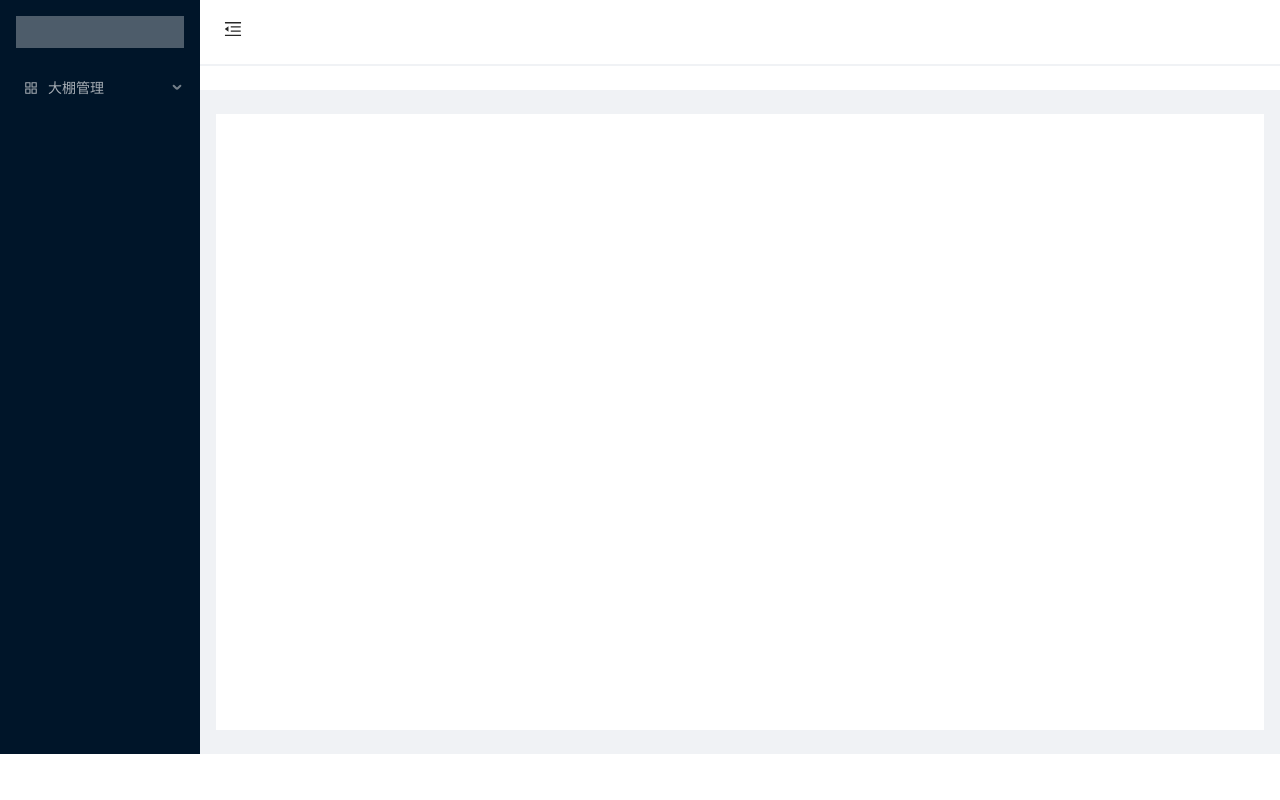
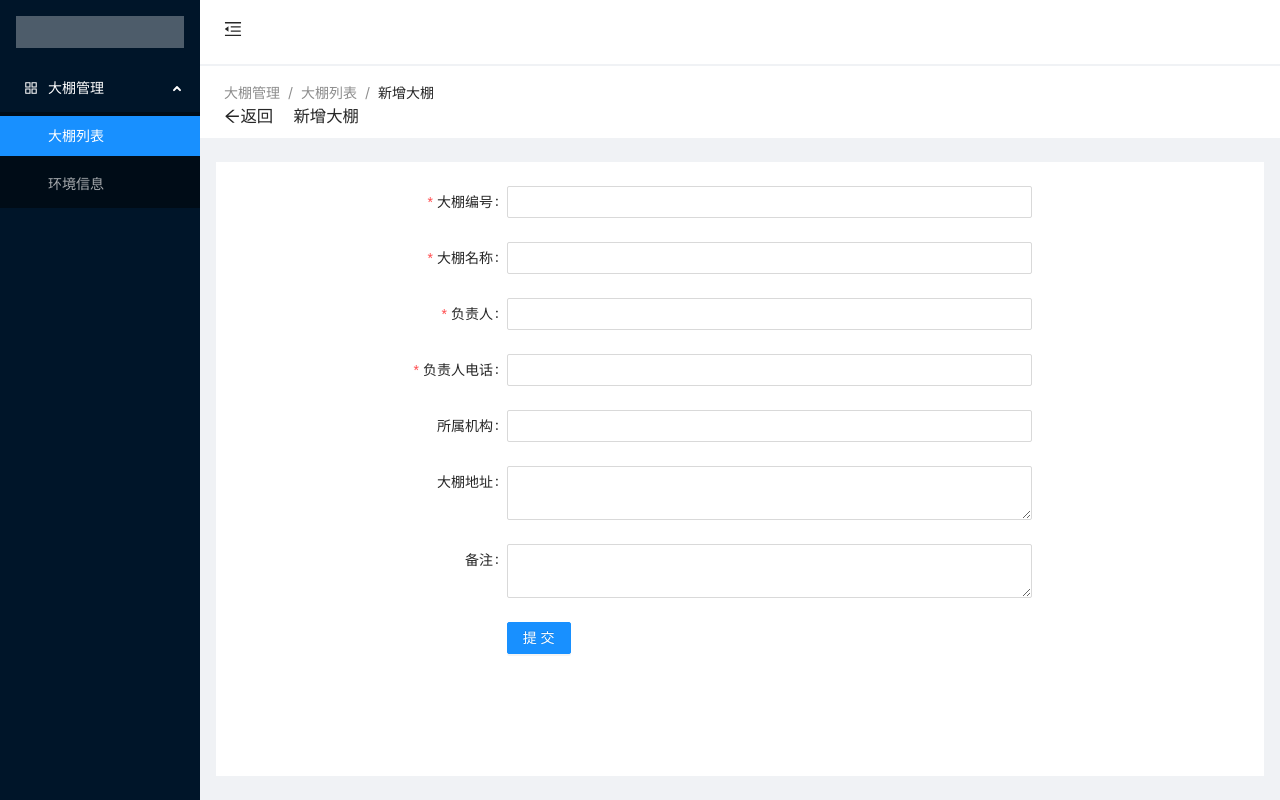
Before and after one commit to wfanny05/green-house-frontend, a Vue app: page /green-house-form in a window 1280 px wide. Before the commit this address had no page. Built offline with nearby package versions, Linux system fonts and the light colour scheme.

Commit message:
feat: 添加新增大棚页

```diff
--- a/src/components/main-layout.vue
+++ b/src/components/main-layout.vue
@@ -27,7 +27,7 @@
         <a-breadcrumb>
           <a-breadcrumb-item v-for="item in pageTitle" :key="item">{{ item }}</a-breadcrumb-item>
         </a-breadcrumb>
-        <h1>{{ pageTitle[pageTitle.length - 1] }}</h1>
+        <h1><span v-if="backUrl" class="back" @click="back"><arrow-left-outlined />返回</span> {{ pageTitle[pageTitle.length - 1] }}</h1>
       </div>
       <a-layout-content class="main-layout-content">
         <div class="main-layout-content-inner">
@@ -44,9 +44,10 @@ import {
   UploadOutlined,
   MenuUnfoldOutlined,
   MenuFoldOutlined,
-  AppstoreOutlined
+  AppstoreOutlined,
+  ArrowLeftOutlined
 } from '@ant-design/icons-vue';
-import { defineComponent, ref, onMounted, watch } from 'vue';
+import { defineComponent, ref, onMounted, watch, provide } from 'vue';
 import { useRouter, useRoute, RouterLink } from 'vue-router'
 
 interface menuItem {
@@ -64,7 +65,8 @@ export default defineComponent({
     UploadOutlined,
     MenuUnfoldOutlined,
     MenuFoldOutlined,
-    AppstoreOutlined
+    AppstoreOutlined,
+    ArrowLeftOutlined
   },
   setup() {
     const router = useRouter()
@@ -142,23 +144,34 @@ export default defineComponent({
     let selectedKeys = ref<string[]>([])
     let openKeys = ref<string[]>([])
     let pageTitle = ref<string[]>([])
+    let backUrl = ref<string>('')
+
+    const back = () => {
+      // console.log(backUrl.value)
+      router.push({
+        path: backUrl.value
+      })
+    }
 
     onMounted(() => {
 
+    })
+
+    provide('pageTitlePush', (title: string, url: string) => {
+      pageTitle.value[2] = title
+      backUrl.value = url
     })
 
     watch(() => route.path, (newValue, oldValue) => {
       console.log(newValue, '新的路由')
       console.log(oldValue, '旧的路由')
       const path = newValue
+      pageTitle.value = []
+      backUrl.value = ''
       menu.forEach((item, index) => {
         const children = item.children || []
         children.forEach((child, index2) => {
-          if (child.path === path) {
-            // setTimeout(() => {
-            //   console.log(selectedKeys.value[0])
-            // }, 0)
-
+          if (path.indexOf(child.path as string) > -1) {
             if (!openKeys.value[0]) {
               openKeys.value = [index + '']
             }
@@ -179,6 +192,8 @@ export default defineComponent({
       collapsed: ref<boolean>(false),
       menu,
       pageTitle,
+      back,
+      backUrl
     };
   },
 });
@@ -229,4 +244,8 @@ export default defineComponent({
   background: rgba(255, 255, 255, 0.3);
   margin: 16px;
 }
+.back {
+  cursor: pointer;
+  margin-right: 16px;
+}
 </style>
--- a/src/router/index.ts
+++ b/src/router/index.ts
@@ -23,6 +23,11 @@ const router = createRouter({
       component: () => import('../views/green-house.vue')
     },
     {
+      path: '/green-house-form',
+      name: 'green-house-form',
+      component: () => import('../views/green-house-form.vue')
+    },
+    {
       path: '/env-info',
       name: 'env-info',
       component: () => import('../views/env-info.vue')
--- /dev/null
+++ b/src/views/green-house-form.vue
@@ -0,0 +1,182 @@
+<script setup lang="ts">
+import { reactive, onBeforeMount, watch, ref, toRefs, computed, inject } from 'vue'
+import axiosInstance from '../utils/axios-instance'
+import { useRouter, useRoute } from 'vue-router'
+import type { FormInstance } from 'ant-design-vue'
+import { message } from 'ant-design-vue';
+import {
+  HomeOutlined,
+  SettingFilled,
+  SmileOutlined,
+  SyncOutlined,
+  LoadingOutlined,
+} from '@ant-design/icons-vue';
+
+const router = useRouter()
+const route = useRoute()
+
+interface FormState {
+  greenHouseCode: string
+  greenhouseName: string
+  PersonName: string
+  PersonTel: string
+  Institution: string
+  Region: string
+  Note: string
+}
+
+async function greenHouseGet() : Promise<FormState>{
+  const res = await axiosInstance({
+    method: 'post',
+    url: 'http://localhost:6166/green-house/get',
+    data: {
+      id: route.query.id
+    }
+  })
+  console.log('greenHouseAdd', res)
+  return res.data?.data?.data || {}
+}
+
+async function greenHouseAdd() {
+  const res = await axiosInstance({
+    method: 'post',
+    url: 'http://localhost:6166/green-house/add',
+    data: {
+      item: {
+        ...formState
+      }
+    }
+  })
+  console.log('greenHouseAdd', res)
+}
+
+async function greenHouseUpdate() {
+  const res = await axiosInstance({
+    method: 'post',
+    url: 'http://localhost:6166/green-house/update',
+    data: {
+      id: route.query.id,
+      item: {
+        ...formState
+      }
+    }
+  })
+  console.log('greenHouseUpdate', res)
+}
+
+
+const formRef = ref<FormInstance>();
+const formState = reactive<FormState>({
+  greenHouseCode: '',
+  greenhouseName: '',
+  PersonName: '',
+  PersonTel: '',
+  Institution: '',
+  Region: '',
+  Note: '',
+});
+const onFinish = async (values: any) => {
+  console.log('Received values of form: ', values);
+  console.log('formState: ', formState);
+  if(route.query.id) {
+    await greenHouseUpdate()
+     message.success('更新成功！');
+  } else {
+    await greenHouseAdd()
+    message.success('新增成功！');
+  }
+};
+
+const goBack = () => {
+  router.push({
+    path: '/green-house',
+  })
+}
+
+const pageTitlePush = inject('pageTitlePush') as (title: string, url: string) => void
+const title = `${route.query.id ? '编辑': '新增'}大棚`
+pageTitlePush(title, '/green-house')
+console.log('route', route.query.id)
+
+if(route.query.id) {
+  const res = await greenHouseGet()
+  Object.keys(res).forEach((key: string) => {
+    formState[key] = res[key]
+  })
+}
+
+onBeforeMount(async () => {
+
+})
+</script>
+
+<template>
+  <div class="green-house-form">
+    <a-form
+      ref="formRef"
+      name="advanced_search"
+      class="ant-advanced-search-form"
+      :label-col="{ span: 4 }"
+      :wrapper-col="{ span: 18 }"
+      :model="formState"
+      @finish="onFinish"
+    >
+      <a-form-item
+        name="greenHouseCode"
+        label="大棚编号"
+        :rules="[{ required: true, message: '请输入大棚编号!' }]"
+      >
+        <a-input v-model:value="formState.greenHouseCode" placeholder=""></a-input>
+      </a-form-item>
+      <a-form-item
+        name="greenhouseName"
+        label="大棚名称"
+        :rules="[{ required: true, message: '请输入大棚名称!' }]"
+      >
+        <a-input v-model:value="formState.greenhouseName" placeholder=""></a-input>
+      </a-form-item>
+      <a-form-item
+        name="PersonName"
+        label="负责人"
+        :rules="[{ required: true, message: '请输入负责人!' }]"
+      >
+        <a-input v-model:value="formState.PersonName" placeholder=""></a-input>
+      </a-form-item>
+      <a-form-item
+        name="PersonTel"
+        label="负责人电话"
+        :rules="[{ required: true, message: '请输入负责人电话!' }]"
+      >
+        <a-input v-model:value="formState.PersonTel" placeholder=""></a-input>
+      </a-form-item>
+      <a-form-item
+        name="Institution"
+        label="所属机构"
+      >
+        <a-input v-model:value="formState.Institution" placeholder=""></a-input>
+      </a-form-item>
+      <a-form-item
+        name="Region"
+        label="大棚地址"
+      >
+        <a-textarea v-model:value="formState.Region" />
+      </a-form-item>
+      <a-form-item
+        name="Note"
+        label="备注"
+      >
+        <a-textarea v-model:value="formState.Note" />
+      </a-form-item>
+      <a-form-item :wrapper-col="{ offset: 4, span: 18 }">
+        <a-button type="primary" html-type="submit">提交</a-button>
+      </a-form-item>
+    </a-form>
+  </div>
+</template>
+
+<style scoped>
+.green-house-form {
+  width: 700px;
+  margin: 0 auto;
+}
+</style>
--- a/src/views/green-house.vue
+++ b/src/views/green-house.vue
@@ -3,6 +3,7 @@ import { reactive, onBeforeMount, watch, ref, toRefs, computed } from 'vue'
 import axiosInstance from '../utils/axios-instance'
 import { dataFill } from '../utils/mock'
 import type { PaginationProps, FormInstance } from 'ant-design-vue'
+import { useRouter } from 'vue-router'
 
 
 interface DataSourceItem {
@@ -14,37 +15,7 @@ interface DataSourceItem {
   PersonTel: string;
 }
 
-async function greenHouseAdd(item) {
-  const res = await axiosInstance({
-    method: 'post',
-    url: 'http://localhost:6166/green-house/add',
-    data: {
-      item: {
-        greenHouseCode: 'gh_001',
-        greenhouseName: '大棚01',
-        PersonName: '张三',
-        PersonTel: '13888888888',
-      }
-    }
-  })
-  console.log('greenHouseAdd', res)
-}
-
-async function greenHouseUpdate() {
-  const res = await axiosInstance({
-    method: 'post',
-    url: 'http://localhost:6166/green-house/update',
-    data: {
-      id: 2,
-      item: {
-        Category: '蔬菜类',
-        PlantName: '番茄22222277',
-        Stage: '2', // 1 萌发期；2 幼苗期；3 生长期；4 开花期；5 结果期
-      }
-    }
-  })
-  console.log('greenHouseUpdate', res)
-}
+const router = useRouter()
 
 async function greenHouseDelete(id: number, index: number) {
   const res = await axiosInstance({
@@ -201,6 +172,16 @@ const tableChange = async (_pagination: PaginationProps) => {
 
 const alertMsg = computed(() => `大棚数量：${pagination.total}`)
 
+const toFormPage = (id: number | undefined) => {
+  console.log('toFormPage')
+  router.push({
+    path: '/green-house-form',
+    query: {
+      id,
+    }
+  })
+}
+
 onBeforeMount(async () => {
 
 })
@@ -240,7 +221,7 @@ onBeforeMount(async () => {
     </a-form>
 
     <div>
-      <a-button type="primary">新增</a-button>
+      <a-button type="primary" @click="toFormPage(undefined)">新增</a-button>
       <a-button @click="greenHouseMultiDelete">批量删除</a-button>
     </div>
 
@@ -260,7 +241,7 @@ onBeforeMount(async () => {
     >
       <template #bodyCell="{ column, text, record, index }">
         <template v-if="column.dataIndex === 'operation'">
-          <a @click.prevent="greenHouseMultiDelete">编辑</a>
+          <a @click.prevent="toFormPage(record.id)">编辑</a>
           <a-divider type="vertical" />
           <a-popconfirm
             v-if="dataSource.length"
```
